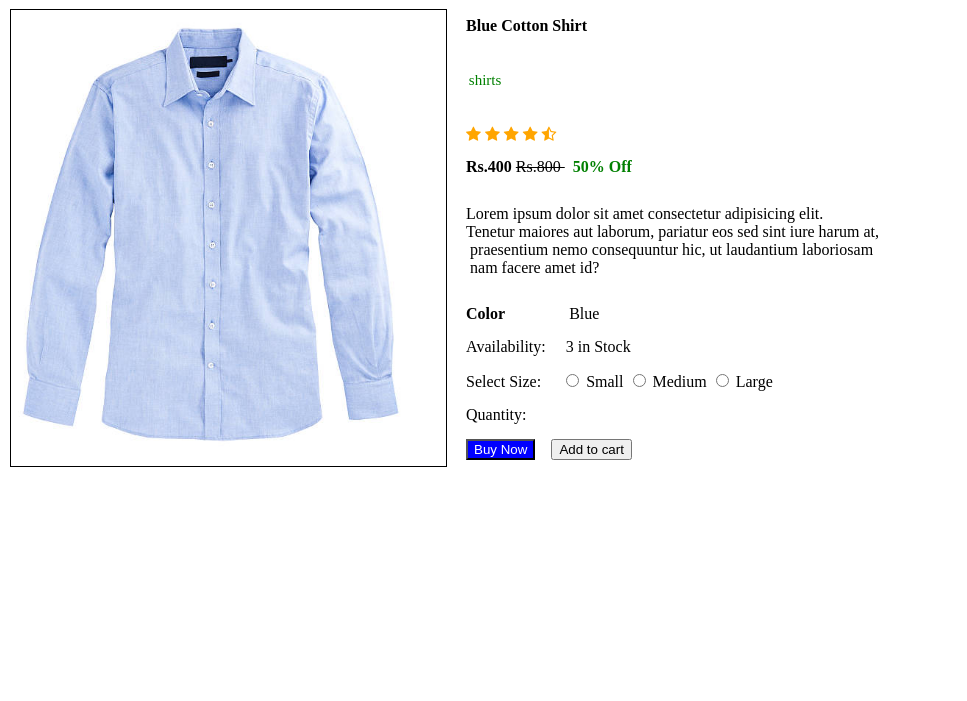
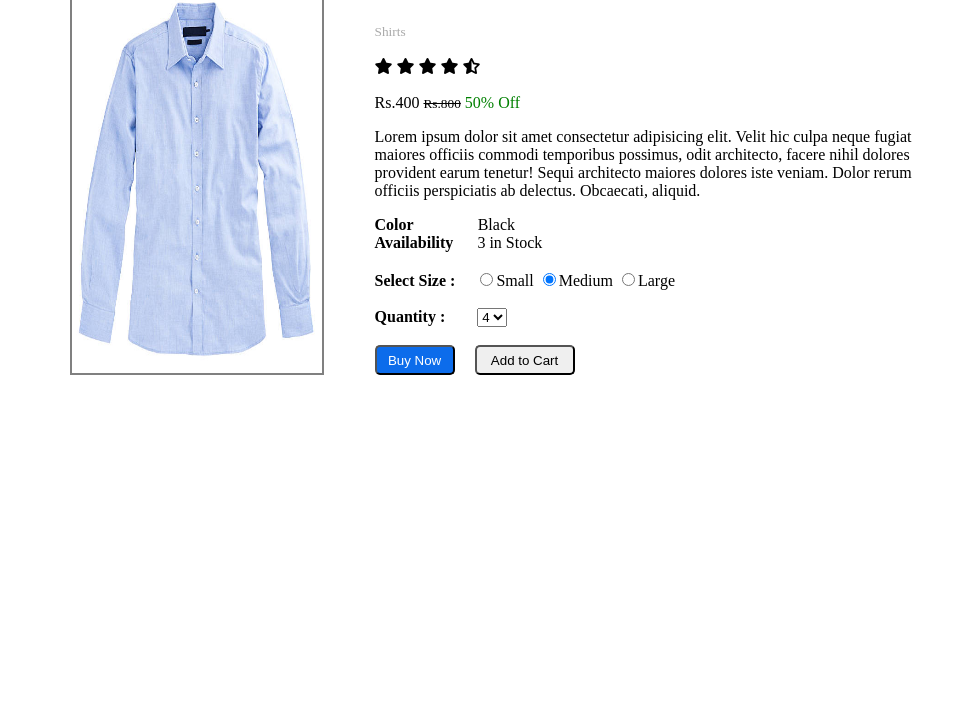
Before and after one commit to rushi99600/FrontEndDevAssign, a plain HTML site: page problem3.html in a window 1280 px wide. Shown: the part 99-800 px from the top of the page, without its empty margins (0-967 px from the left). Drawn offline with Linux system fonts and the light colour scheme.

Commit message:
all pages created safely

```diff
--- a/problem3.html
+++ b/problem3.html
@@ -5,68 +5,69 @@
   <link rel="stylesheet" href="https://cdnjs.cloudflare.com/ajax/libs/font-awesome/4.7.0/css/font-awesome.min.css">
 
   <title>Problem 3</title>
+  <style>
+    .Container {
+      display: flex;
+    }
+
+    .A {
+      width: 25%;
+      text-align: right;
+    }
+
+    .B {
+      width: 70%;
+    }
+  </style>
+  <script src="https://kit.fontawesome.com/226901510b.js" crossorigin="anonymous"></script>
 </head>
+
 
 <body>
   <a href="problem1.html">Problem 1</a>
   <a href="problem2.html">Problem 2</a>
   <a href="problem3.html">Problem 3</a>
-  <h1 style="text-align:center;">Product Image</h1>
-
-  <table>
-    <tr>
-      <td rowspan="11" style="border: 1px solid black;" width="30%"><img src="shirt.jpg" alt="Shirt" width="400px"></td>
-    <tr>
-      <td>&emsp;<b>Blue Cotton Shirt</b></td>
-    </tr>
-    <tr>
-      <td>
-        <p style="color: green; font-size: 15px;">&emsp; shirts</p>
-      </td>
-    </tr>
-    <tr>
-      <td>
-        &emsp;<span class="fa fa-star checked" style="color:orange"></span>
-        <span class="fa fa-star checked" style="color:orange"></span>
-        <span class="fa fa-star checked" style="color:orange"></span>
-        <span class="fa fa-star checked" style="color:orange"></span>
-        <span class="fa fa-star-half-full" style="color:orange"></span>
-      </td>
-    </tr>
-    <tr>
-      <td> <b>&emsp;Rs.400</b> <s>Rs.800 </s><b style="color: green;">&ensp;50% Off</b></td>
-    </tr>
-    <tr>
-      <td width="60%" style="text-align:left;">&emsp;Lorem ipsum dolor sit amet consectetur adipisicing elit. <br>
-        &emsp;Tenetur maiores aut laborum, pariatur eos sed sint iure harum at, <br>&emsp; praesentium nemo consequuntur
-        hic, ut laudantium laboriosam <br>&emsp; nam facere amet
-        id?
-      </td>
-    </tr>
-    <tr>
-      <td> <b>&emsp;Color</b> &emsp;&emsp;&emsp; &ensp;Blue</td>
-
-    </tr>
-    <tr>
-      <td>&emsp;Availability:&emsp; 3 in Stock</td>
-    </tr>
-    <tr>
-      <td>&emsp;Select Size:&emsp;
-        <input type="radio"> <label>Small</label>
-        <input type="radio"> <label>Medium</label>
-        <input type="radio"> <label>Large</label>
-      </td>
-    </tr>
-    <tr>
-      <td>&emsp;Quantity:&emsp;</td>
-    </tr>
-    <tr>
-      <td>&emsp;<button type="button" style="background-color: blue; color:white;">Buy Now</button> &ensp;
-        <button type="button">Add to cart</button>
-      </td>
-    </tr>
-
-  </table>
+  <h3 style="text-align: center;">Product Page</h3>
+  <div class="Container">
+    <div class="A">
+      <img src="shirt.jpg" alt="shirt image" width="250" height="385" style="border:2px solid grey;">
+    </div>
+    <div style="width: 4%;"></div>
+    <div class="B">
+      <b>Black Cotton T-Shirt</b><br><br>
+      <small style="color: darkgray;">Shirts</small><br><br>
+      <i class="fa-solid fa-star"></i>
+      <i class="fa-solid fa-star"></i>
+      <i class="fa-solid fa-star"></i>
+      <i class="fa-solid fa-star"></i>
+      <i class="fa-solid fa-star-half-stroke"></i><br><br> Rs.400
+      <small><del>Rs.800</del></small>&nbsp;<a style="color: green;">50% Off</a>
+      <p>
+        Lorem ipsum dolor sit amet consectetur adipisicing elit. Velit hic culpa neque fugiat<br> maiores officiis
+        commodi temporibus possimus, odit architecto, facere nihil dolores<br> provident earum tenetur! Sequi architecto
+        maiores dolores
+        iste veniam. Dolor rerum<br> officiis perspiciatis ab delectus. Obcaecati, aliquid.
+      </p>
+      <b>Color</b>&nbsp;&nbsp;&nbsp;&nbsp;&nbsp;&nbsp;&nbsp;&nbsp;&nbsp;&nbsp;&nbsp;&nbsp;&nbsp;&nbsp;&nbsp;&nbsp;Black<br>
+      <b>Availability</b>&nbsp;&nbsp;&nbsp;&nbsp;&nbsp;&nbsp;3 in Stock<br><br>
+      <b>Select Size :</b>&nbsp;&nbsp;&nbsp;&nbsp;
+      <input type="radio">Small
+      <input type="radio" checked="checked">Medium
+      <input type="radio">Large
+      <br><br>
+      <b>Quantity :</b>&nbsp;&nbsp;&nbsp;&nbsp;&nbsp;&nbsp;&nbsp;
+      <select>
+        <option value="1">1</option>
+        <option value="2">2</option>
+        <option value="3">3</option>
+        <option value="4" selected="select">4</option>
+        <option value="5">5</option>
+      </select><br><br>
+      <button style="background-color: rgb(12, 108, 235);color: white;width:80px;height:30px;border-radius: 5px;">Buy
+        Now</button> &nbsp;&nbsp;&nbsp;
+      <button style="width:100px;height:30px;border-radius: 5px;">Add to Cart</button>
+    </div>
+  </div>
 </body>
 
 </html>
--- a/style.css
+++ b/style.css
@@ -0,0 +1,69 @@
+:root {
+    --primary-color: #4297e6;
+    --secondary-color: #4879e1;
+    --text-blue: #272d6e;
+    --text-white: #fff;
+}
+
+* {
+    margin: 0;
+    padding: 0;
+    box-sizing: border-box;
+}
+
+body {
+    font-size: 16px;
+}
+
+.container {
+    width: 70%;
+    background-color: #eee;
+    padding: 15px;
+    margin: 0 auto;
+    border-radius: 1rem;
+}
+
+.container .btn {
+    text-align: center;
+}
+
+h1,
+h2,
+h3,
+h4,
+h5,
+h6,
+p,
+span {
+    margin-bottom: 16px;
+}
+
+.heading {
+    margin: 1rem 0;
+}
+
+.btn {
+    background-color: var(--primary-color);
+    text-transform: uppercase;
+    text-decoration: none;
+    min-width: 150px;
+    height: 40px;
+    display: flex;
+    justify-content: center;
+    align-items: center;
+    border-radius: 100px;
+    position: relative;
+    color: var(--text-white);
+    margin: 10px 5px;
+    border: none;
+    cursor: pointer;
+}
+
+@media only screen and (max-width: 600px) {
+    .container {
+        width: 90%;
+    }
+    .btn {
+        width: 100%;
+    }
+}
```
Also changed, not shown: index.html (+14 -23 lines).
